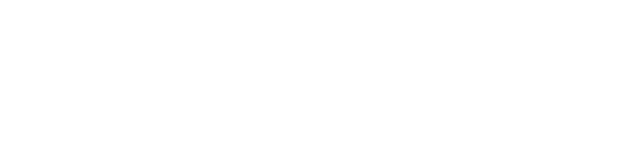
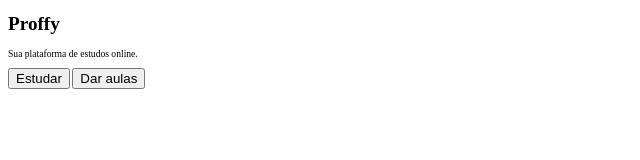
Before and after one commit to JesseLopesTI/NextLevelWeek, a plain HTML site: page web-project/index.html in a window 1280 px wide. Shown: the whole page, without its empty margins (0-640 px from the left). Drawn offline with Linux system fonts and the light colour scheme.

Commit message:
Redefinindo conteúdo, adicionando link e ids

```diff
--- a/web-project/index.html
+++ b/web-project/index.html
@@ -7,10 +7,19 @@
     <meta name="viewport" content="width=device-width, initial-scale=1.0">
     <title>Proffy | Sua plataforma de estudos online</title>
     <link rel="stylesheet" type="text/css" href="css/style.css">
+    <link href="https://fonts.googleapis.com/css2?family=Archivo:wght@400;700&amp;family=Poppins:wght@400;600&amp;display=swap" rel="stylesheet">
   </head>
 
-  <body>
+  <body id="page-lading">
 
+    <div id="container">
+      <h1>Proffy</h1>
+
+      <p>Sua plataforma de estudos online.</p>
+
+      <button>Estudar</button>
+      <button>Dar aulas</button>
+    </div>
   </body>
 
 </html>
```
